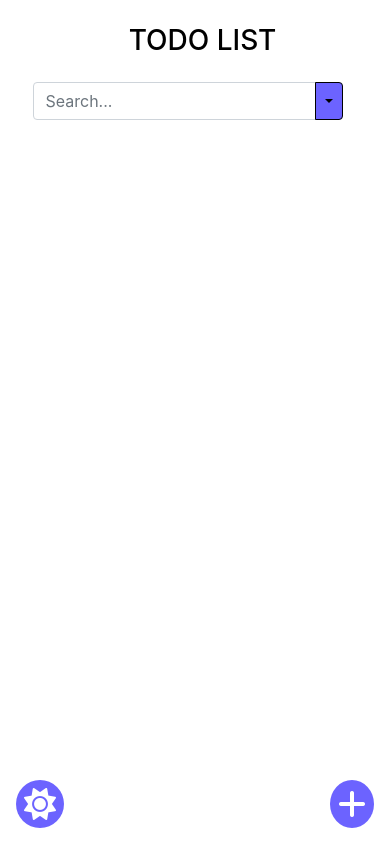
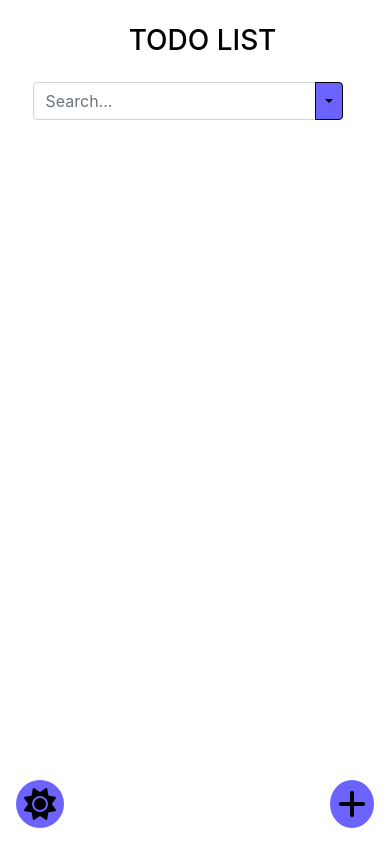
Before and after one commit to Luis020-hub/To-do, a Vue app in the folder front/: page / in a window 390 px wide. Built offline with nearby package versions, Linux system fonts and the light colour scheme; the HTML template or start-up script is replaced by a standard one.

Commit message:
Corrige o tema na versão mobile.

```diff
--- a/front/src/App.vue
+++ b/front/src/App.vue
@@ -37,7 +37,7 @@ export default {
       },
       editedTodo: null,
       currentFilter: 'All',
-      theme: 'light' // Estado do tema
+      theme: 'light'
     };
   },
   watch: {
@@ -232,7 +232,7 @@ export default {
 }
 
 .dark {
-  --primary-color: #333;
+  --primary-color: #6C63FF;
   --text-color: #eee;
   --background-color: #222;
 }
--- a/front/src/components/FooterContent.vue
+++ b/front/src/components/FooterContent.vue
@@ -1,11 +1,8 @@
 <template>
-    <div>
-        <footer class="d-block d-md-none fixed-bottom left text-left p-3">
-            <i class="fa-solid" :class="{ 'fa-sun': theme === 'light', 'fa-moon': theme === 'dark' }"></i>
-        </footer>
-        <footer class="d-block d-md-none fixed-bottom right text-right p-3" @click="openAddTodoModal">
-            <i class="fa-solid fa-plus"></i>
-        </footer>
+    <div class="d-block d-md-none fixed-bottom left text-left p-3 d-flex justify-content-between">
+        <i class="fa-solid" :class="{ 'fa-sun': theme === 'light', 'fa-moon': theme === 'dark' }"
+            @click="toggleTheme"></i>
+        <i class="fa-solid fa-plus" @click="openAddTodoModal"></i>
     </div>
 </template>
 
@@ -15,22 +12,14 @@ export default {
         theme: {
             type: String,
             required: true
-        },
-        toggleTheme: {
-            type: Function,
-            required: true
-        }
-    },
-    computed: {
-        themeIcon() {
-            return this.theme === 'light' ? 'fa-solid fa-moon' : 'fa-solid fa-sun';
         }
     },
     methods: {
-        openAddTodoModal(event) {
-            if (event.target.classList.contains('fa-plus')) {
-                this.$emit('openAddTodoModal');
-            }
+        openAddTodoModal() {
+            this.$emit('openAddTodoModal');
+        },
+        toggleTheme() {
+            this.$emit('toggleTheme');
         }
     }
 };
@@ -40,7 +29,7 @@ export default {
 .fixed-bottom.left i,
 .fixed-bottom.right i {
     font-size: 2rem;
-    color: #fff;
+    color: var(--text-color);
     background-color: var(--primary-color);
     padding: 0.5rem;
     border-radius: 50%;
```
